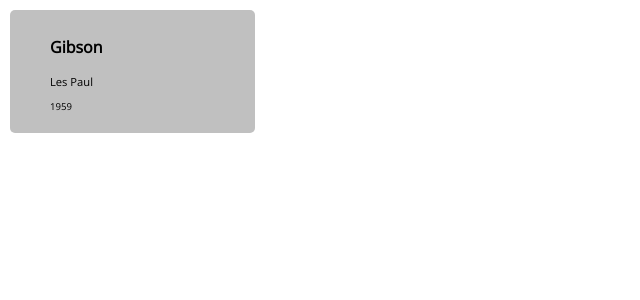
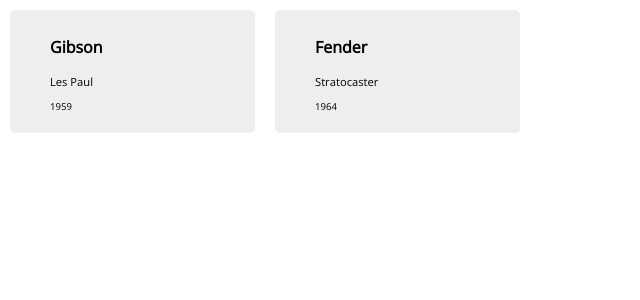
Before and after one commit to AdrianVillalbaSanchez/Algo-reactivo, a React (Create React App) app: page / in a window 1280 px wide. Shown: the top 300 px of the page, without its empty margins (0-640 px from the left). Built offline with nearby package versions, Linux system fonts and the light colour scheme.

Commit message:
hover added

```diff
--- a/src/App.js
+++ b/src/App.js
@@ -7,6 +7,7 @@
     return (
       <div className="App">
         <Card brand={"Gibson"} model={"Les Paul"} year={"1959"} />
+        <Card brand={"Fender"} model={"Stratocaster"} year={"1964"} />
       </div>
     );
   }
--- a/src/index.css
+++ b/src/index.css
@@ -7,10 +7,14 @@
 .card {
   border-radius: 5px;
   display: inline-block;
-  background-color: silver;
+  background-color: rgb(238, 238, 238);
   margin: 10px 10px 10px 10px;
   padding: 10px 5px 10px 40px;
   width: 200px;
+}
+
+.card:hover{
+  background-color: silver;
 }
 
 .cardBrand {
```
